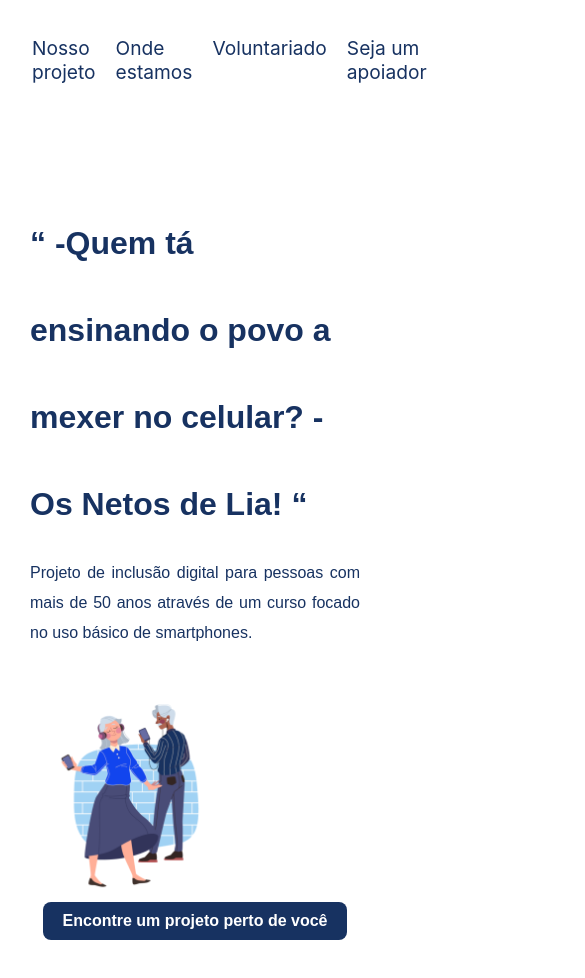
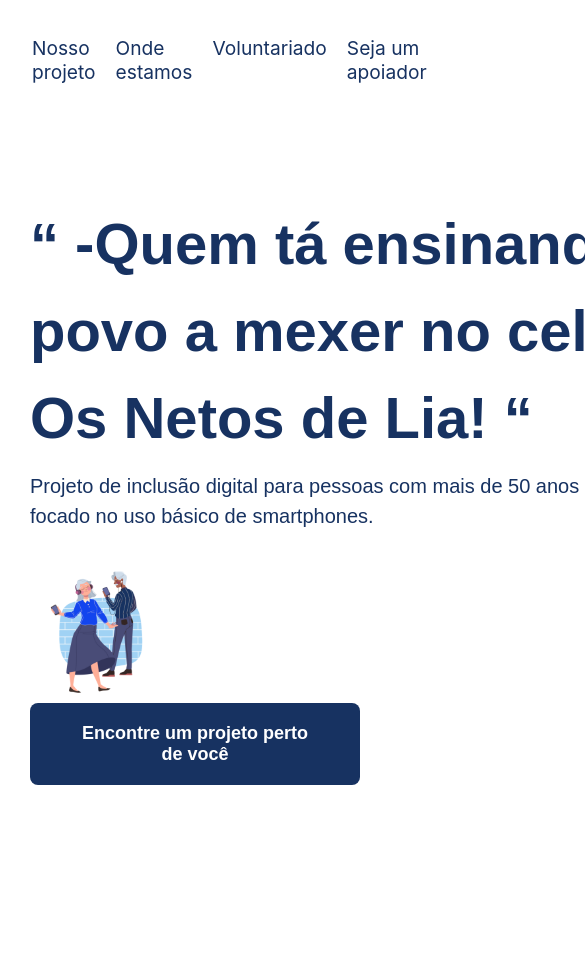
Before and after one commit to eujessicas/netosdelia, a React (Create React App) app: page / in a window 390 px wide. Shown: the top 978 px of the page, 585 px wide, since content can reach past the window. After the commit the page ends 844 px from the top, so only its background shows below. Built offline with nearby package versions, Linux system fonts and the light colour scheme.

Commit message:
sem responsividade

```diff
--- a/src/Topo.css
+++ b/src/Topo.css
@@ -80,37 +80,3 @@
     outline: none;
     box-shadow: 0 0 5px rgba(0, 82, 204, 0.7);
 }
-
-
-@media (max-width: 768px) {
-    .TOPO {
-        flex-direction: column;
-        text-align: center;
-    }
-
-    .TOPO h1 {
-        font-size: 2rem;
-        width: 100%;
-    }
-
-    .TOPO h3 {
-        font-size: 1rem;
-        width: 100%;
-    }
-
-    .img {
-        width: 60%;
-        margin-top: 20px;
-    }
-
-    .img img {
-        width: 100%;
-    }
-}
-
-@media (max-width: 768px) {
-    .Button button {
-        font-size: 16px;
-        padding: 10px 20px;
-    }
-}
```
